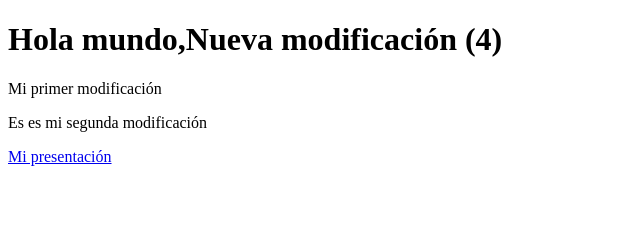
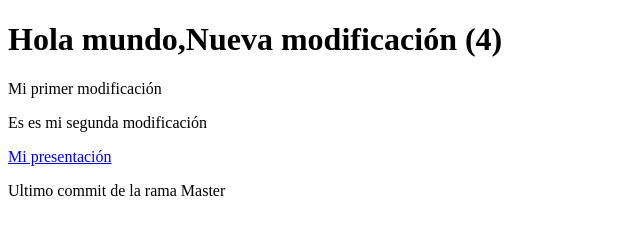
Before and after one commit to DanielOviedo08/aweb.15.git01, a plain HTML site: page Index.html in a window 1280 px wide. Shown: the whole page, without its empty margins (0-640 px from the left). Drawn offline with Linux system fonts and the light colour scheme.

Commit message:
Ultimo commit de Master

```diff
--- a/Index.html
+++ b/Index.html
@@ -11,5 +11,6 @@
     <p>Mi primer modificación</p>
     <p>Es es mi segunda modificación</p>
     <a href="Presentacion.html">Mi presentación</a>
+    <P>Ultimo commit de la rama Master</P>
 </body>
 </html>
```
